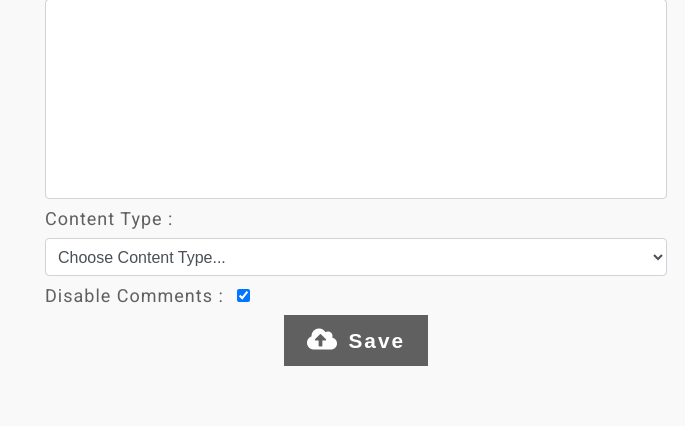
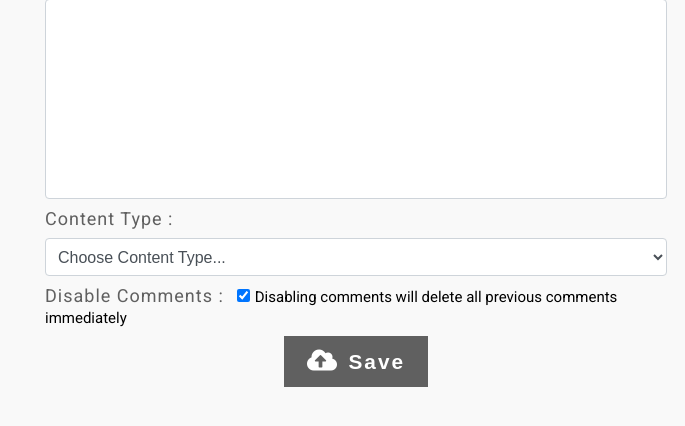
Before and after one commit to Abderrahman-byte/youtube-clone, a Django app: template Main/templates/main/modifie.html in a window 1280 px wide. Shown: the part 235-661 px from the top of the page, without its empty margins (595-1280 px from the left). Run offline with Django 3.2, Linux system fonts and the light colour scheme; the template is opened without the code that fills it, so the values that code supplies are empty; some libraries are stand-ins or nearby versions.

Commit message:
Add message under disable comments checkbox

```diff
--- a/Main/templates/main/modifie.html
+++ b/Main/templates/main/modifie.html
@@ -42,6 +42,8 @@
             <label for="video-disable_comments">Disable Comments :</label>
             <input id="video-disable_comments" class="video-disable_comments" type="checkbox" name="comments"
             {% if not video.allow_comments %}checked{% endif %} />
+
+            <small>Disabling comments will delete all previous comments immediately</small>
         </div>
 
         <button><i class="fas fa-cloud-upload-alt"></i>Save</button>
```
